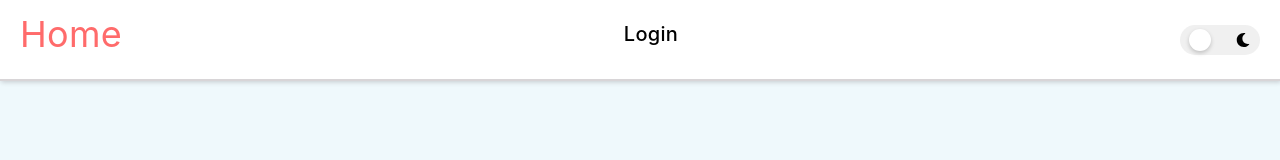
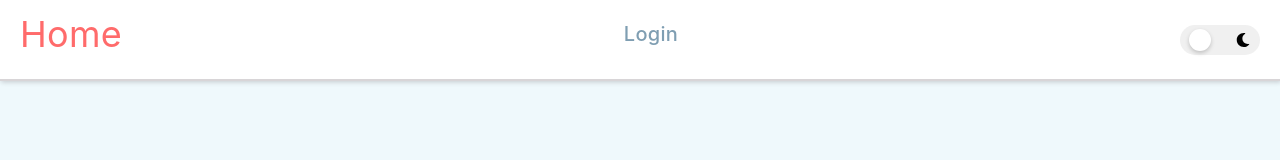
Before and after one commit to LesiaBelinska/react-redux-todo, a React (Create React App) app in the folder frontend/: page / in a window 1280 px wide. Shown: the top 160 px of the page. Built offline with nearby package versions, Linux system fonts and the light colour scheme.

Commit message:
Update AuthNavigation.module.css

```diff
--- a/frontend/src/components/AuthNavigation/AuthNavigation.module.css
+++ b/frontend/src/components/AuthNavigation/AuthNavigation.module.css
@@ -1,23 +1,26 @@
 .nav {
-    display: flex;
-    align-items: center;
+    flex-grow: 1;
 }
-
 .list {
-    display: flex;
+  display: flex;
+  justify-content: center;
 }
 
 .link {
-    font-size: 20px;
-    font-weight: 500;
-    color: black;
+  font-size: 20px !important;
+  font-weight: 500;
+   color: #7f9eb2 !important;
+}
+
+.light .link {
+  color: #7f9eb2 !important;
+}
+
+.dark .link {
+  color: #ffffff !important;
 }
 
 .activeLink {
-    font-size: 20px;
-    color: #1e88e5;
+    font-size: 20px !important;
+  color: #ff6b6b !important;
 }
-
-.item:not(:last-child) {
-    margin-right: 20px;
-}
```
